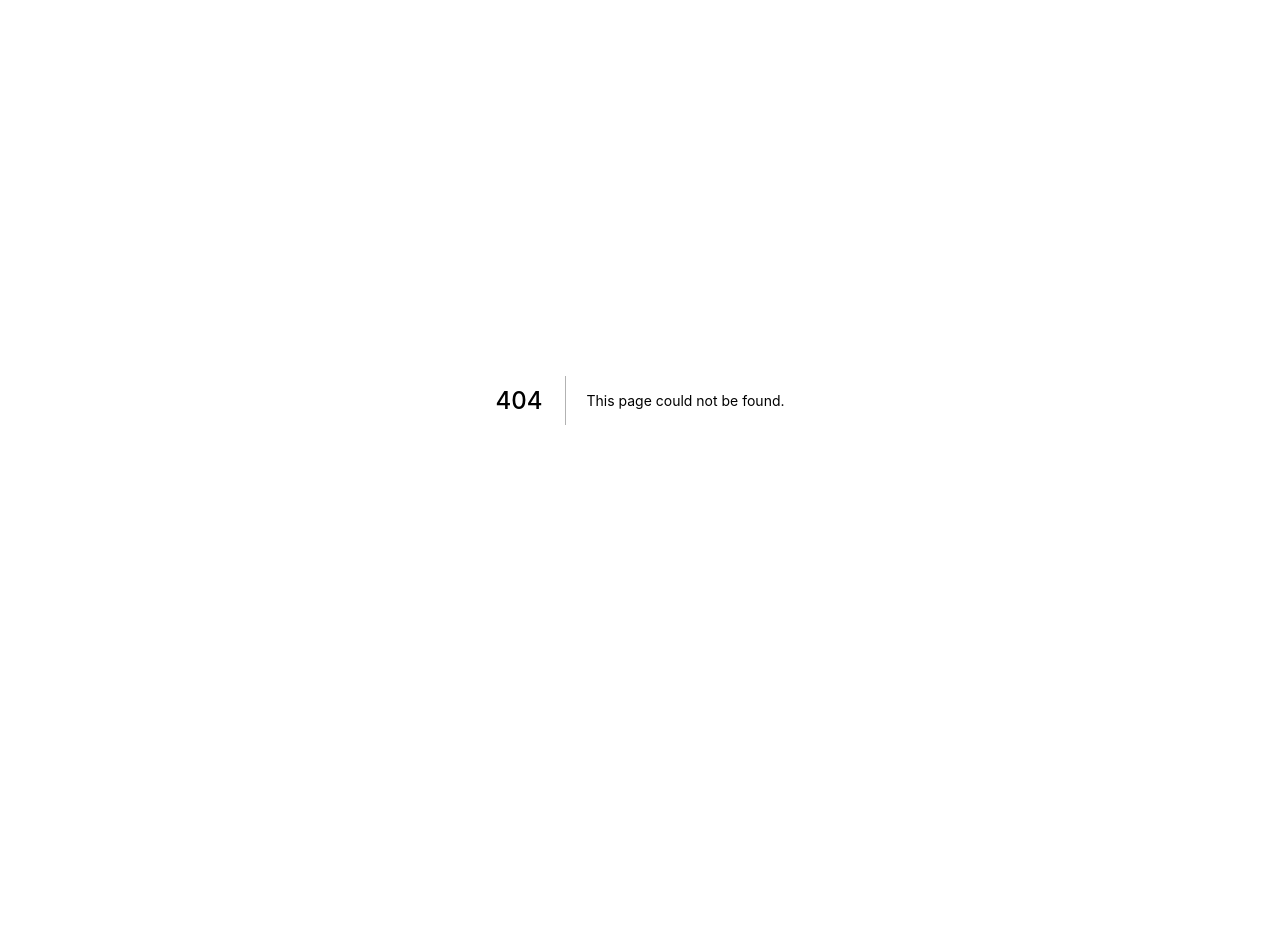
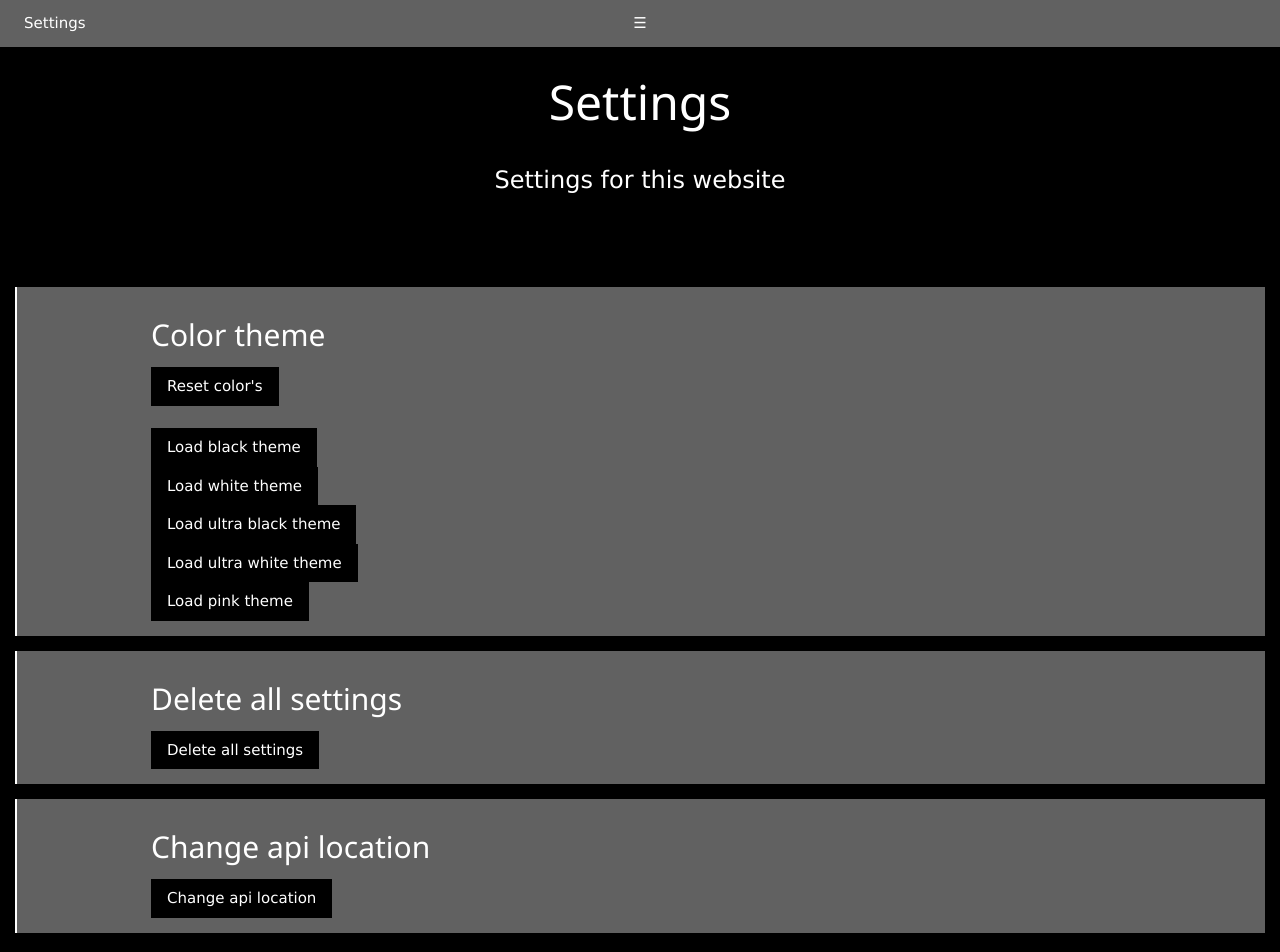
Before and after one commit to Glowman554/BetterNudel, a Next.js app in the folder webinterface/: page /settings in a window 1280 px wide. Before the commit this address had no page. Shown: the top 952 px of the page. Before the commit the page ends 800 px from the top, so only its background shows below. Built offline with nearby package versions, Linux system fonts and the light colour scheme.

Commit message:
added settings page

```diff
--- /dev/null
+++ b/webinterface/components/button.js
@@ -0,0 +1,21 @@
+import React from "react";
+import { get_color } from "../js/style";
+
+export default class Button extends React.Component {
+	constructor(props) {
+		super(props);
+	}
+
+	render() {
+		return (
+			<button className={"button " + get_color().base_color + " hover-" + get_color().color} onClick={
+				event => {
+					event.preventDefault();
+					this.props.onClick(event);
+				}
+			}>
+				{this.props.children}
+			</button>
+		)
+	}
+}
--- a/webinterface/components/footer.js
+++ b/webinterface/components/footer.js
@@ -5,7 +5,7 @@ export default function Footer(props) {
 		<footer className={"bar card left-align " + get_color().base_color}>
 			<p style={{
 				display: "inline-flexbox",
-			}}>Copyright (c) 2021 Glowman554</p>
+			}}>Copyright (c) 2022 Glowman554</p>
 		</footer>
 	)
 }
--- a/webinterface/components/navbar.js
+++ b/webinterface/components/navbar.js
@@ -15,6 +15,12 @@ export default class Navbar extends React.Component {
 		// 		navbar_title: document.querySelector("title").innerHTML,
 		// 	});
 		// })
+	}
+
+	componentDidMount() {
+		window.onload = function() {
+			document.body.setAttribute("style", "background-color: " + get_color().base_color + ";");
+		}
 	}
 
 	render() {
@@ -38,6 +44,10 @@ export default class Navbar extends React.Component {
 			{
 				name: 'Shell',
 				url: '/shell'
+			},
+			{
+				name: 'Settings',
+				url: '/settings'
 			}
 		];
 
--- a/webinterface/js/style.js
+++ b/webinterface/js/style.js
@@ -16,6 +16,18 @@ export function get_color() {
 	};
 }
 
+export function set_color(base_color, color) {
+	localStorage.setItem("base_color", base_color);
+	localStorage.setItem("color", color);
+	location.reload();
+}
+
+export function reset_color() {
+	localStorage.removeItem("base_color");
+	localStorage.removeItem("color");
+	location.reload();
+}
+
 export var root_style = {
 	padding: "0px",
 	margin: "0px",
--- /dev/null
+++ b/webinterface/pages/settings.js
@@ -0,0 +1,98 @@
+import Head from 'next/head'
+import Button from '../components/button'
+import Card from '../components/card'
+import Footer from '../components/footer'
+import Heading from '../components/heading'
+import Navbar from '../components/navbar'
+import NoSSR from '../components/no_ssr'
+import { reset_color, root_style, set_color } from '../js/style'
+
+export default function Shell_() {
+
+	return (
+		<NoSSR>
+			<div className="container" style={root_style}>
+				<Head>
+					<title>Settings</title>
+					<link rel="icon" href="/favicon.ico" />
+					<link rel="stylesheet" href="/style.css" />
+				</Head>
+
+				<Navbar title="Settings" />
+
+				<Heading title="Settings" subtitle="Settings for this website" />
+
+				<Card>
+					<h2>Color theme</h2>
+
+					<Button onClick={
+						event => {
+							reset_color();
+						}
+					}>Reset color's</Button>
+					<br />
+					<br />
+
+					<Button onClick={
+						event => {
+							set_color("black", "dark-grey");
+						}
+					}>Load black theme</Button>
+
+					<br />
+					<Button onClick={
+						event => {
+							set_color("grey", "white");
+						}
+					}>Load white theme</Button>
+
+					<br />
+					<Button onClick={
+						event => {
+							set_color("black", "black");
+						}
+					}>Load ultra black theme</Button>
+
+					<br />
+					<Button onClick={
+						event => {
+							set_color("white", "white");
+						}
+					}>Load ultra white theme</Button>
+
+					<br />
+					<Button onClick={
+						event => {
+							set_color("black", "pink");
+						}
+					}>Load pink theme</Button>
+				</Card>
+
+				<Card>
+					<h2>Delete all settings</h2>
+					<Button onClick={
+						event => {
+							localStorage.clear();
+							location.reload();
+						}
+					}>Delete all settings</Button>
+				</Card>
+
+				<Card>
+					<h2>Change api location</h2>
+					<Button onClick={
+						event => {
+							var new_location = prompt("Enter new api location");
+							new_location = new_location.endsWith("/") ? new_location.slice(0, new_location.length - 1) : new_location;
+							localStorage.setItem("api_path", new_location);
+							location.reload();
+						}
+					}>Change api location</Button>
+				</Card>
+
+				<Footer />
+
+			</div>
+		</NoSSR>
+	)
+}
```
